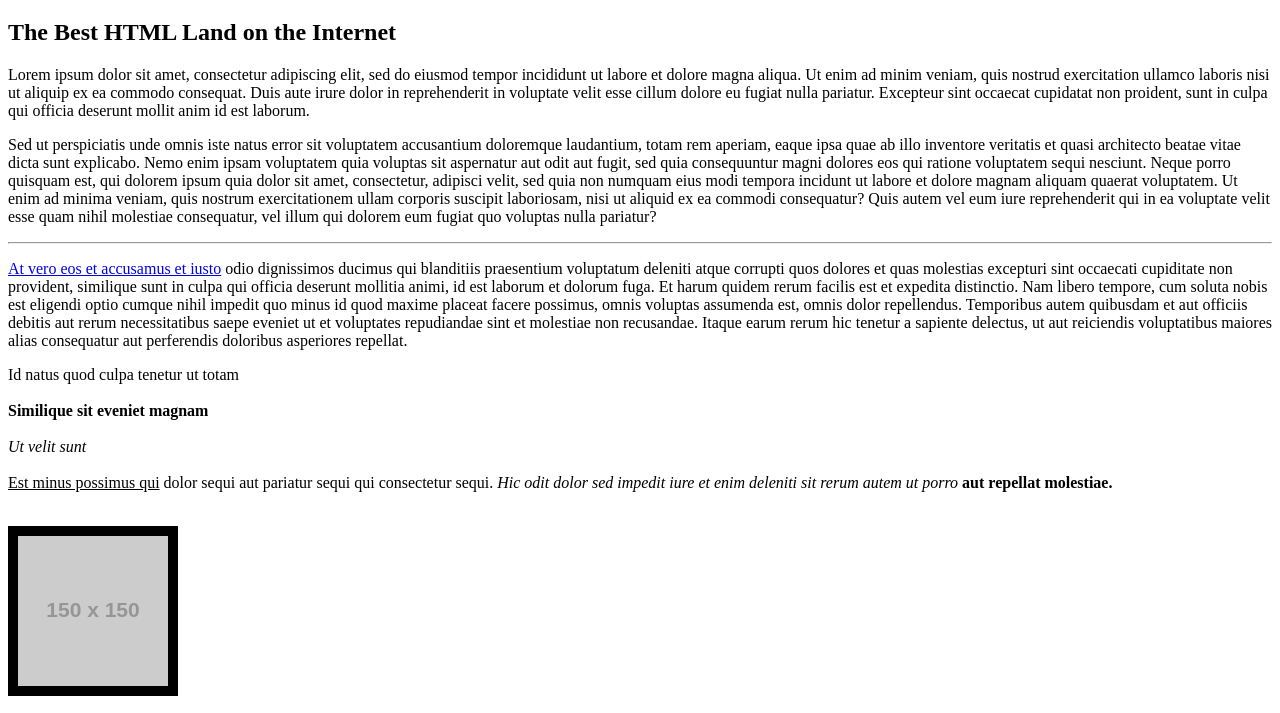
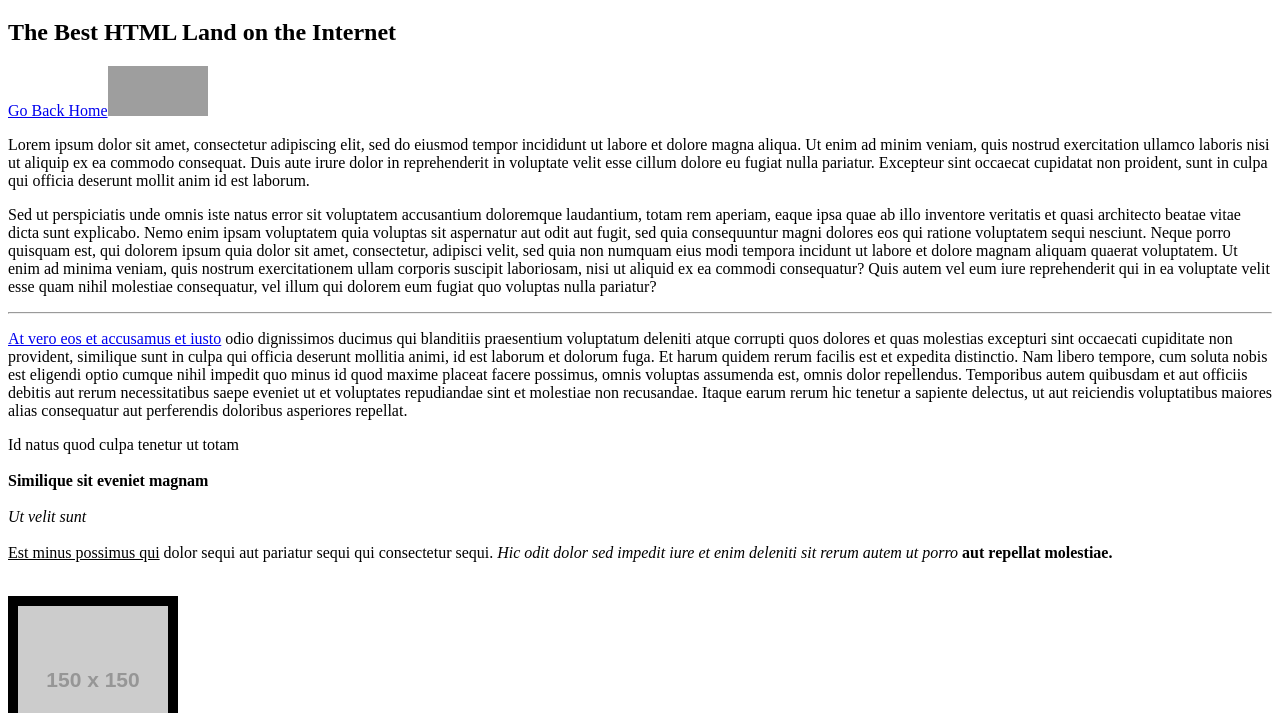
Before and after one commit to JusttChilling/JusttChilling.github.io, a plain HTML site: page Index.html in a window 1280 px wide. Shown: the part 61-774 px from the top of the page. Drawn offline with Linux system fonts and the light colour scheme; grey boxes are pictures that could not be loaded; placeholder pictures from the web are drawn by us.

Commit message:
Update Index.html

```diff
--- a/Index.html
+++ b/Index.html
@@ -8,6 +8,7 @@
     <body>
         <h1>Pepolandia</h1>
         <h2>The Best HTML Land on the Internet</h2>
+        <a href="../circle.html">Go Back Home<img src="https://cdn.arrowpng.com/images/red-left-arrow.png" alt="Link tutorial" style="width:100px;height:50px;"></a>
         <p>
             Lorem ipsum dolor sit amet, consectetur adipiscing elit, sed do eiusmod tempor incididunt ut labore et dolore magna aliqua. Ut enim ad minim veniam, quis nostrud exercitation ullamco laboris nisi ut aliquip ex ea commodo consequat. Duis aute irure dolor in reprehenderit in voluptate velit esse cillum dolore eu fugiat nulla pariatur. Excepteur sint occaecat cupidatat non proident, sunt in culpa qui officia deserunt mollit anim id est laborum.
         </p>
```
